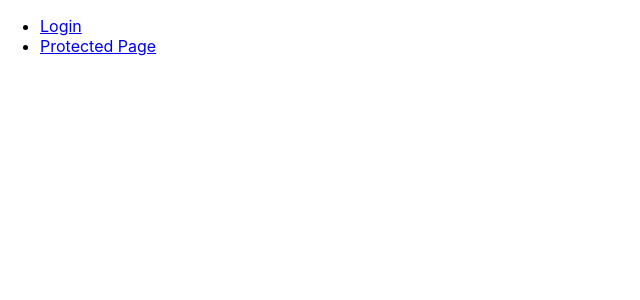
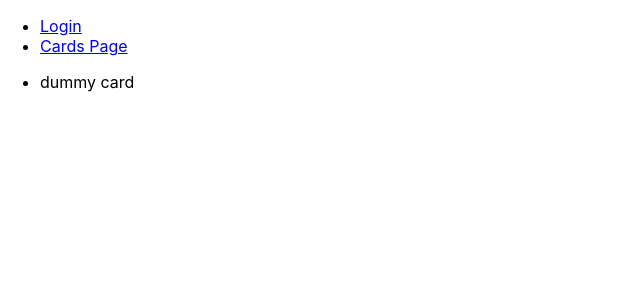
Before and after one commit to modern-day-researcher-lambda/front-end, a React (Create React App) app in the folder researcher-app/: page /cards in a window 1280 px wide. Shown: the top 300 px of the page, without its empty margins (0-640 px from the left). Built offline with nearby package versions, Linux system fonts and the light colour scheme; no server answers; sample sign-in values are in the browser's storage.

Commit message:
added Cards component

```diff
--- a/researcher-app/package.json
+++ b/researcher-app/package.json
@@ -11,6 +11,7 @@
     "react-router-dom": "^5.0.0",
     "react-scripts": "3.0.0",
     "redux": "^4.0.1",
+    "redux-logger": "^3.0.6",
     "redux-thunk": "^2.3.0",
     "typescript": "^3.4.5"
   },
--- a/researcher-app/src/App.js
+++ b/researcher-app/src/App.js
@@ -3,6 +3,7 @@ import { BrowserRouter as Router, Route, Link } from "react-router-dom";
 
 import Login from "./components/Login";
 import PrivateRoute from "./components/PrivateRoute";
+import Cards from './components/Cards';
 
 function App() {
   return (
@@ -13,11 +14,11 @@ function App() {
             <Link to="/login">Login</Link>
           </li>
           <li>
-            <Link to="/protected">Protected Page</Link>
+            <Link to="/cards">Cards Page</Link>
           </li>
         </ul>
         <Route path="/login" component={Login} />
-        {/* <PrivateRoute exact path="/protected" component={Cards} /> */}
+        <PrivateRoute exact path="/cards" component={Cards} />
       </div>
     </Router>
   );
--- a/researcher-app/src/actions/index.js
+++ b/researcher-app/src/actions/index.js
@@ -38,7 +38,7 @@ export const login = creds => dispatch => {
   dispatch({ type: LOGIN_START });
 
   return axios
-    .post("http://localhost:4000/api/login", creds)
+    .post("http://localhost:4000/login", creds)
     .then(res => {
       localStorage.setItem("token", res.data.payload);
       dispatch({ type: LOGIN_SUCCESS });
@@ -53,10 +53,10 @@ export const login = creds => dispatch => {
 };
 
 
-export const getData = () => dispatch => {
+export const getCards = () => dispatch => {
   dispatch({ type: FETCH_CARDS_START });
   axios
-    .get("http://localhost:4000/api/data", {
+    .get("http://localhost:4000/cards", {
       headers: { Authorization: localStorage.getItem("token") }
     })
     .then(res => {
--- a/researcher-app/src/components/Cards.js
+++ b/researcher-app/src/components/Cards.js
@@ -0,0 +1,48 @@
+import React from 'react';
+import { connect } from 'react-redux';
+
+import { getCards } from '../actions/';
+
+
+const mapStateToProps = state => ({
+	cards: state.cards
+});
+
+class Cards extends React.Component {
+
+
+    componentDidMount() {
+        this.props.getCards();
+    }
+
+    render() {
+        return (
+            <ul className='card-list'>
+            	{this.props.cards.map(card => (
+    	            <li key={card.id} className={card.complete ? 'card complete' : 'card'} >
+    	            	<p>{card.title}</p>
+                        <p>{card.category}</p>
+                        <p>{card.description}</p>
+                        <p>{card.link}</p>
+                        <p>{card.completed}</p>
+    	            </li>
+            	))}
+            </ul>
+        );
+    }
+}
+
+
+export default connect(mapStateToProps, { getCards })(Cards);
+
+/*
+        userid: "",
+        id: 0,
+        title: "",
+        category: "",
+        description: "",
+        link: "",
+        completed: false,
+        created: new Date(),
+        updated: null
+*/
--- a/researcher-app/src/index.js
+++ b/researcher-app/src/index.js
@@ -3,13 +3,14 @@ import ReactDOM from 'react-dom';
 import { createStore, applyMiddleware } from 'redux';
 import { Provider } from 'react-redux';
 import thunk from 'redux-thunk';
+import logger from 'redux-logger';
 
 import rootReducer from './reducers';
 
 import './index.css';
 import App from './App';
 
-const store = createStore(rootReducer, applyMiddleware(thunk));
+const store = createStore(rootReducer, applyMiddleware(thunk, logger));
 
 ReactDOM.render(
 <Provider store={ store }>
--- a/researcher-app/src/reducers/index.js
+++ b/researcher-app/src/reducers/index.js
@@ -1,7 +1,4 @@
 import {
-    REGISTER_START,
-    REGISTER_SUCCESS,
-    REGISTER_FAILURE,
 
     LOGIN_START,
     LOGIN_SUCCESS,
@@ -11,6 +8,7 @@ import {
     FETCH_CARDS_SUCCESS,
     FETCH_CARDS_FAILURE,
 
+/*
     UPDATE_CARDS_START,
     UPDATE_CARDS_SUCCESS,
     UPDATE_CARDS_FAILURE,
@@ -30,6 +28,7 @@ import {
     ADD_CATEGORY_START,
     ADD_CATEGORY_SUCCESS,
     ADD_CATEGORY_FAILURE
+*/
 
 } from "../actions";
 
@@ -39,7 +38,7 @@ const initialState = {
     {
         userid: "",
         id: 0,
-        title: "",
+        title: "dummy card",
         category: "",
         description: "",
         link: "",
@@ -73,6 +72,7 @@ const reducer = (state = initialState, action) => {
       };
     }
     case FETCH_CARDS_START:
+        console.log('fetching cards');
       return {
         ...state,
         error: "",
```
Also changed, not shown: researcher-app/src/components/PrivateRoute.js (+1 -7 lines), 1 other file (tests, documents, lock files or other folders).
